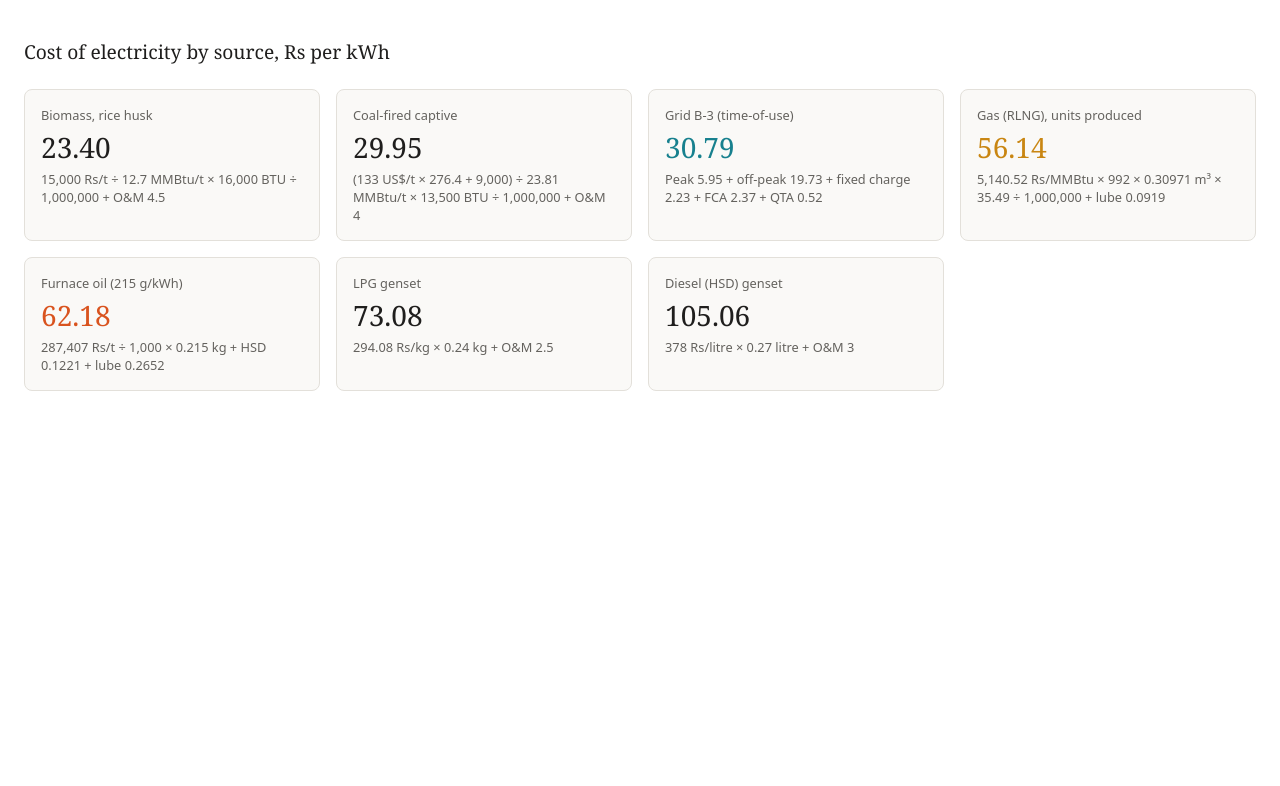
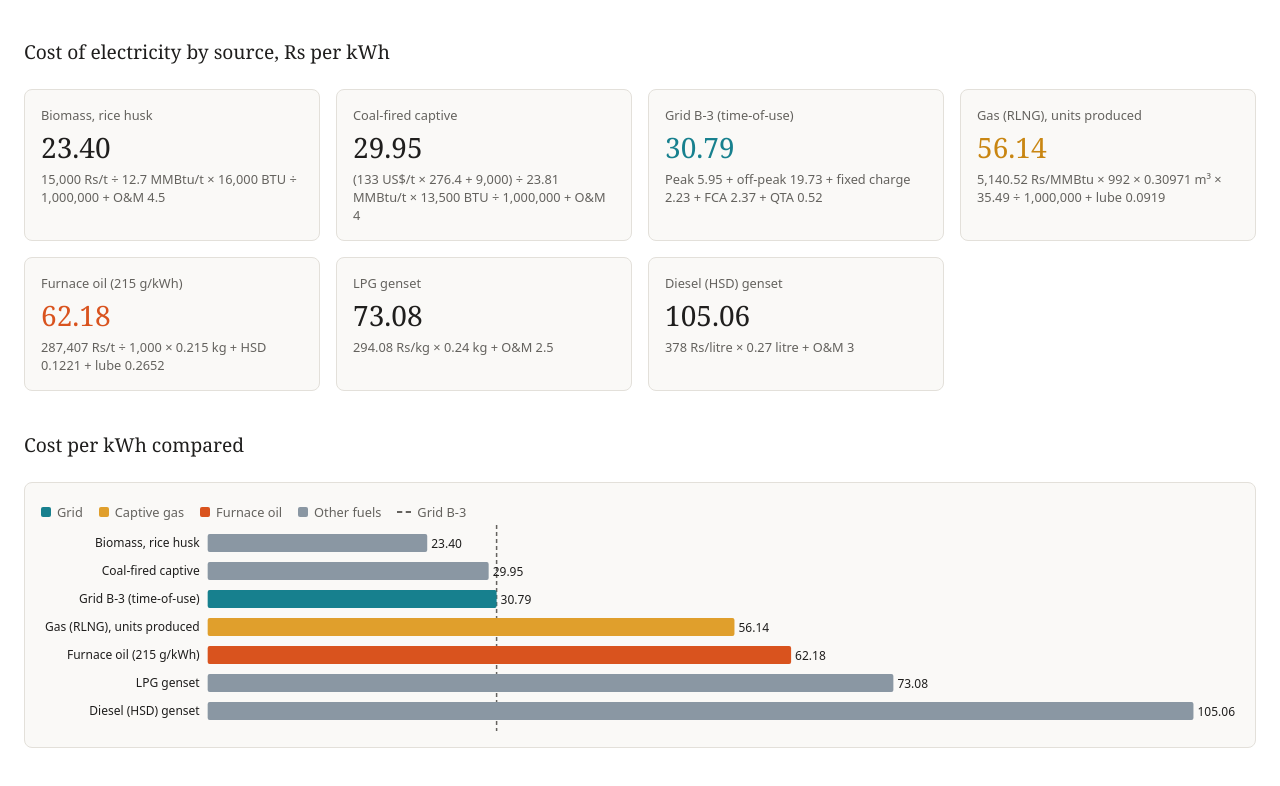
Before and after one commit to salmanlse/electricity-costs, a plain HTML site: page index.html in a window 1280 px wide. Shown: the part 604-1390 px from the top of the page. Before the commit the page ends 1043 px from the top, so only its background shows below. Drawn offline with Linux system fonts and the light colour scheme.

Commit message:
Add cost chart

```diff
--- a/index.html
+++ b/index.html
@@ -109,6 +109,12 @@ html{background:var(--color-bg)} body{margin:0 auto;max-width:1240px;padding:28p
 
   <h2 id="options-section">Cost of electricity by source, Rs per kWh</h2>
   <section class="grid3" id="optiles" data-draw="optiles" data-source="options" aria-label="Cost per kWh by source"></section>
+
+  <h2 id="chart-section">Cost per kWh compared</h2>
+  <section class="card" id="rank">
+    <div class="legend"><span><i class="sw" style="background:#17808E"></i>Grid</span><span><i class="sw" style="background:#E09F2C"></i>Captive gas</span><span><i class="sw" style="background:#D9531E"></i>Furnace oil</span><span><i class="sw" style="background:#8A97A3"></i>Other fuels</span><span><i class="sw ref"></i>Grid B-3</span></div>
+    <div class="chart" data-draw="rank" data-source="options" style="min-height:220px"></div>
+  </section>
 </div>
 
 <script>// https://d3js.org v7.9.0 Copyright 2010-2023 Mike Bostock
@@ -586,7 +592,7 @@ dash.draw('rank', (el) => {
   el.replaceChildren();
   const field = window.foMode === 'full' ? 'full' : 'cash';
   const RANK_HIDE = ['solar', 'solar_bat', 'wh_auc', 'grid_incr', 'wh_non'];
-  const rows = dash.data('options').data.filter((r) => !RANK_HIDE.includes(r.key)).sort((a, b) => a[field] - b[field]);
+  const rows = dash.data('options').data.filter((r) => !OPT_HIDE.includes(r.key)).sort((a, b) => a[field] - b[field]);
   const grid = rows.find((r) => r.key === 'grid');
   const W = Math.max(300, el.clientWidth || 700);
   const svg = d3.select(el).append('svg').attr('width', '100%');
@@ -597,6 +603,7 @@ dash.draw('rank', (el) => {
   svg.attr('viewBox', `0 0 ${W} ${H}`); el.style.minHeight = H + 'px';
   const vw = measure(svg, '000.00', 12) + 8;
   const x = d3.scaleLinear([0, d3.max(rows, (r) => r[field])], [lw, W - vw]);
+  if (grid) svg.append('line').attr('x1', x(grid[field])).attr('x2', x(grid[field])).attr('y1', 0).attr('y2', H).style('stroke', 'var(--cds-chart-reference)').style('stroke-dasharray', '4 3').style('stroke-width', 1.5).style('pointer-events', 'none');
   const tip = tipBox(el);
   rows.forEach((r, i) => {
     const y0 = top + i * rowH;
@@ -610,7 +617,6 @@ dash.draw('rank', (el) => {
       .on('mousemove', (ev) => showTip(el, tip, ev, r.option, [[c, 'Running cost', 'Rs ' + fmt2(r.cash)], [null, 'Full cost, new plant', 'Rs ' + fmt2(r.full)], [null, 'vs grid (running)', (r.vs_grid > 0 ? '+' : '') + fmt2(r.vs_grid)]]))
       .on('mouseleave', () => { tip.hidden = true; });
   });
-  if (grid) svg.append('line').attr('x1', x(grid[field])).attr('x2', x(grid[field])).attr('y1', 0).attr('y2', H).style('stroke', 'var(--cds-chart-reference)').style('stroke-dasharray', '4 3').style('stroke-width', 1.5).style('pointer-events', 'none');
 });
 
 dash.draw('monthly', (el) => {
```
